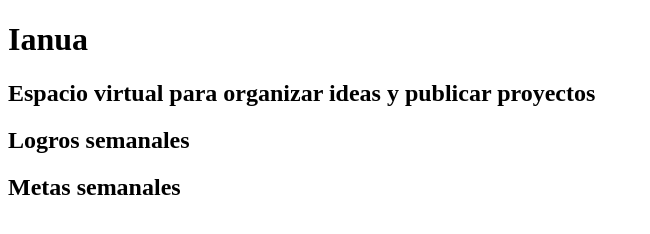
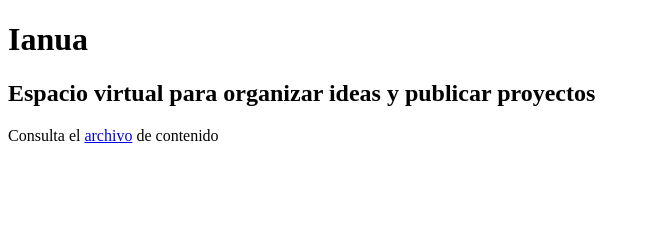
Before and after one commit to ianua-ce/ianua-ce.github.io, a plain HTML site: page index.html in a window 1280 px wide. Shown: the whole page, without its empty margins (0-650 px from the left). Drawn offline with Linux system fonts and the light colour scheme.

Commit message:
chg: dev: Corrección de la carpeta indexada

```diff
--- a/index.html
+++ b/index.html
@@ -13,11 +13,9 @@
     <h1>Ianua</h1>
     <h2>Espacio virtual para organizar ideas y publicar proyectos</h2>
    </header>
-   <section id="weekly_results">
-     <h1>Logros semanales</h1>
-   </section>
-   <section id="weekly_goals">
-     <h1>Metas semanales</h1>
+
+   <section>
+     Consulta el <a href="indice/">archivo</a> de contenido
    </section>
 </body>
 
```
Also changed, not shown: indice/temas.txt (added), 2 other files.
